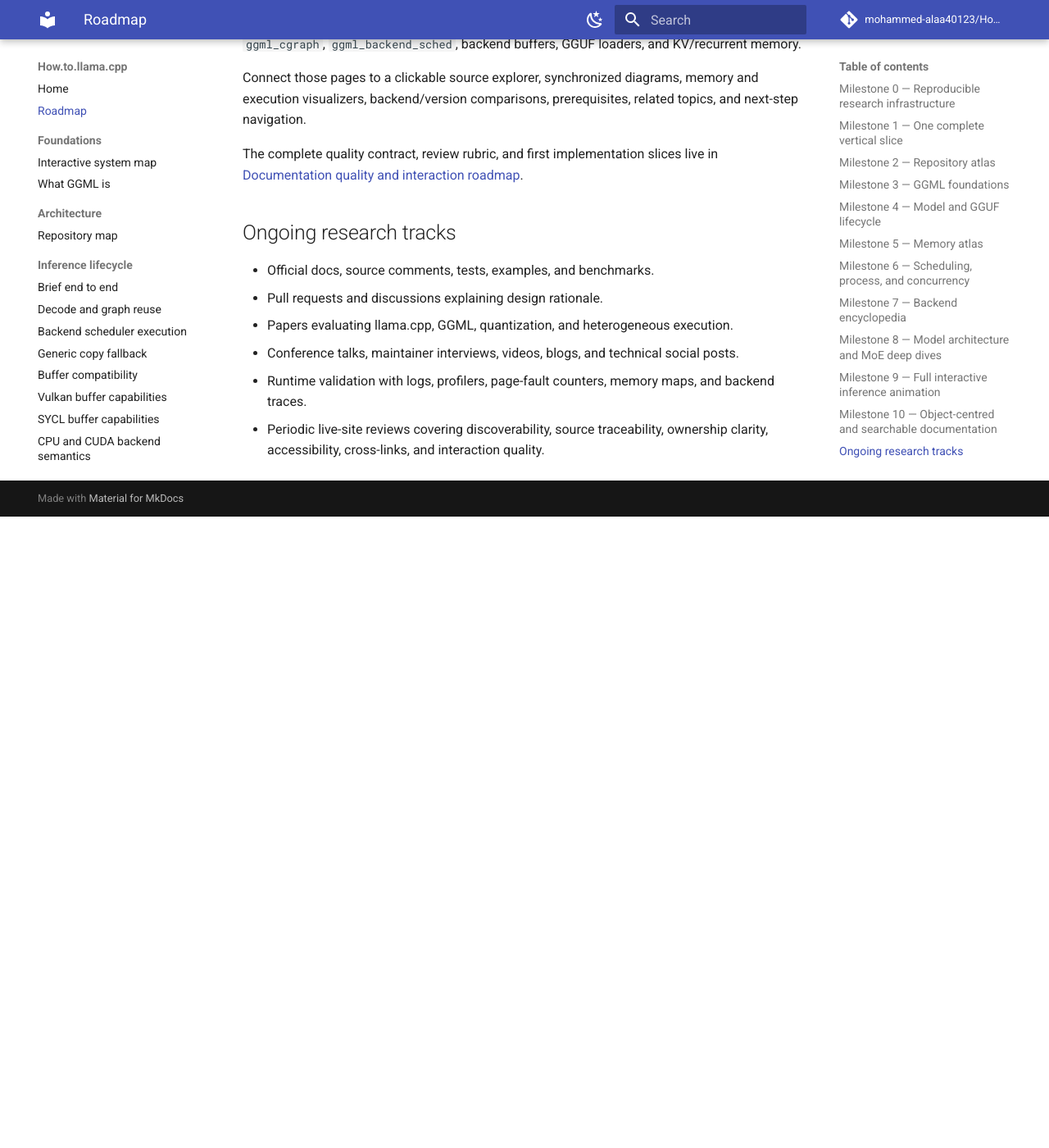
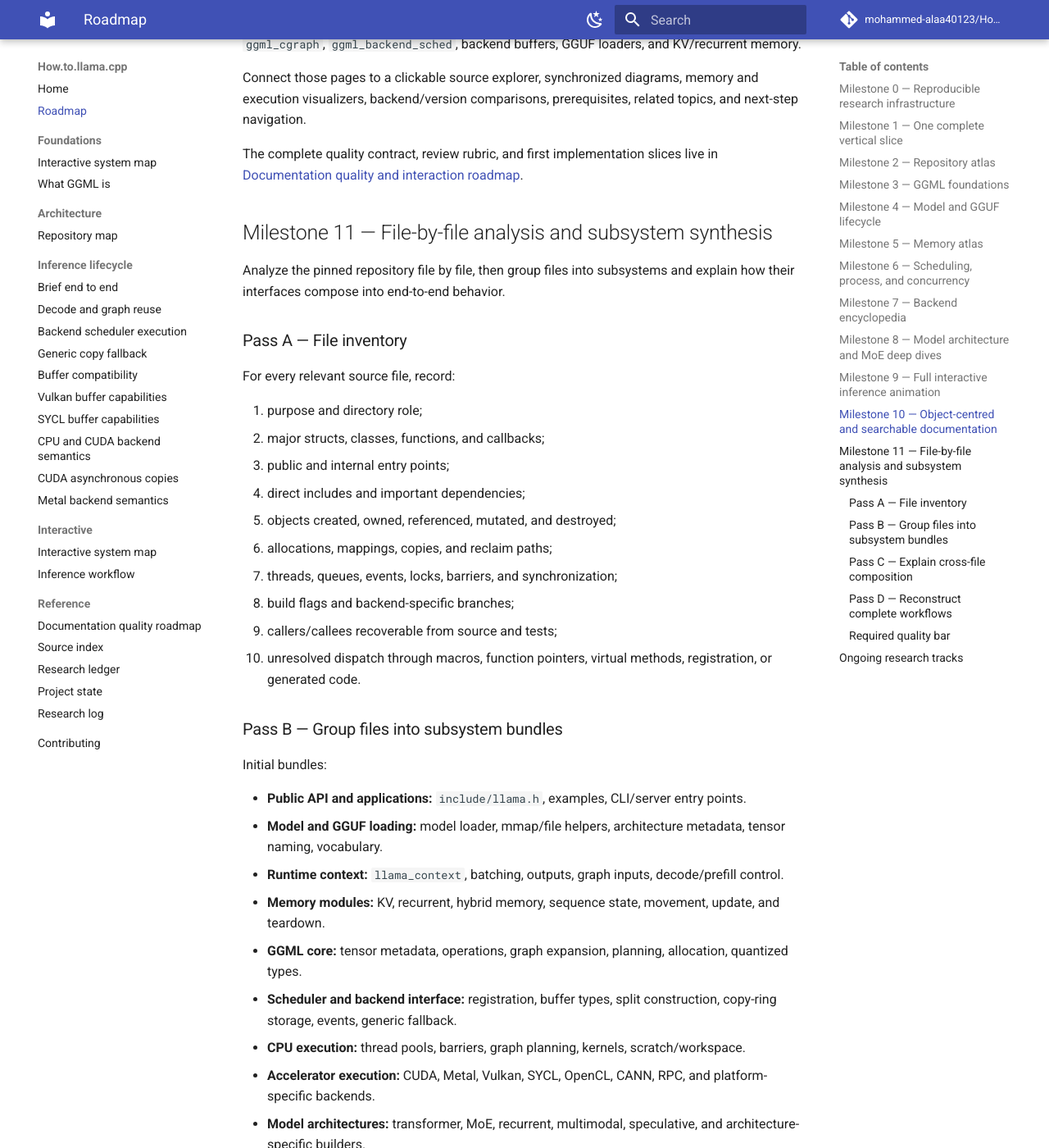
Before and after one commit to mohammed-alaa40123/How.to.llama.cpp, an MkDocs documentation site: the page built from docs/roadmap.md, in a window 1280 px wide and 1400 px high, scrolled down 4920 px. Shown: the whole window at 82% size. Built offline with MkDocs 1.6.1 and Material for MkDocs 9.7.7, drawn with Linux system fonts in a browser that asks for light colours; comment, search, counter and statistics services are not loaded; before the commit the page ends 5550 px from its top, so only the background shows below that; some of the changed text lies outside the part shown.

Commit message:
docs: expand roadmap with file-by-file analysis program

```diff
--- a/docs/roadmap.md
+++ b/docs/roadmap.md
@@ -161,6 +161,74 @@
 
 The complete quality contract, review rubric, and first implementation slices live in [Documentation quality and interaction roadmap](reference/documentation-quality-roadmap.md).
 
+## Milestone 11 — File-by-file analysis and subsystem synthesis
+
+Analyze the pinned repository file by file, then group files into subsystems and explain how their interfaces compose into end-to-end behavior.
+
+### Pass A — File inventory
+
+For every relevant source file, record:
+
+1. purpose and directory role;
+2. major structs, classes, functions, and callbacks;
+3. public and internal entry points;
+4. direct includes and important dependencies;
+5. objects created, owned, referenced, mutated, and destroyed;
+6. allocations, mappings, copies, and reclaim paths;
+7. threads, queues, events, locks, barriers, and synchronization;
+8. build flags and backend-specific branches;
+9. callers/callees recoverable from source and tests;
+10. unresolved dispatch through macros, function pointers, virtual methods, registration, or generated code.
+
+### Pass B — Group files into subsystem bundles
+
+Initial bundles:
+
+- **Public API and applications:** `include/llama.h`, examples, CLI/server entry points.
+- **Model and GGUF loading:** model loader, mmap/file helpers, architecture metadata, tensor naming, vocabulary.
+- **Runtime context:** `llama_context`, batching, outputs, graph inputs, decode/prefill control.
+- **Memory modules:** KV, recurrent, hybrid memory, sequence state, movement, update, and teardown.
+- **GGML core:** tensor metadata, operations, graph expansion, planning, allocation, quantized types.
+- **Scheduler and backend interface:** registration, buffer types, split construction, copy-ring storage, events, generic fallback.
+- **CPU execution:** thread pools, barriers, graph planning, kernels, scratch/workspace.
+- **Accelerator execution:** CUDA, Metal, Vulkan, SYCL, OpenCL, CANN, RPC, and platform-specific backends.
+- **Model architectures:** transformer, MoE, recurrent, multimodal, speculative, and architecture-specific builders.
+- **Tools and evidence:** converters, GGUF tools, tests, benchmarks, profiling, and CI.
+
+### Pass C — Explain cross-file composition
+
+For each subsystem bundle, produce:
+
+- a five-minute explanation;
+- a file relationship diagram;
+- public entry → internal call chain;
+- object ownership and lifetime map;
+- memory and synchronization timeline;
+- error/fallback paths;
+- tests and runtime evidence;
+- links into the interactive system map;
+- exact boundaries where control crosses into another subsystem.
+
+### Pass D — Reconstruct complete workflows
+
+Use the subsystem bundles to build source-pinned workflows for:
+
+- startup and backend discovery;
+- GGUF open, metadata parse, tensor creation, mmap/read/upload;
+- `llama_context` construction;
+- prompt tokenization and prefill;
+- one-token decode;
+- graph build versus graph reuse;
+- operation insertion into `ggml_cgraph`;
+- scheduler assignment, split copies, compute, events, and synchronization;
+- KV/recurrent memory update;
+- logits, sampling, next-token loop;
+- teardown and memory reclaim.
+
+### Required quality bar
+
+A file is not considered documented merely because its functions are listed. The final explanation must show how it participates in object lifetime, memory ownership, graph construction, execution, and synchronization with neighboring files.
+
 ## Ongoing research tracks
 
 - Official docs, source comments, tests, examples, and benchmarks.
```
